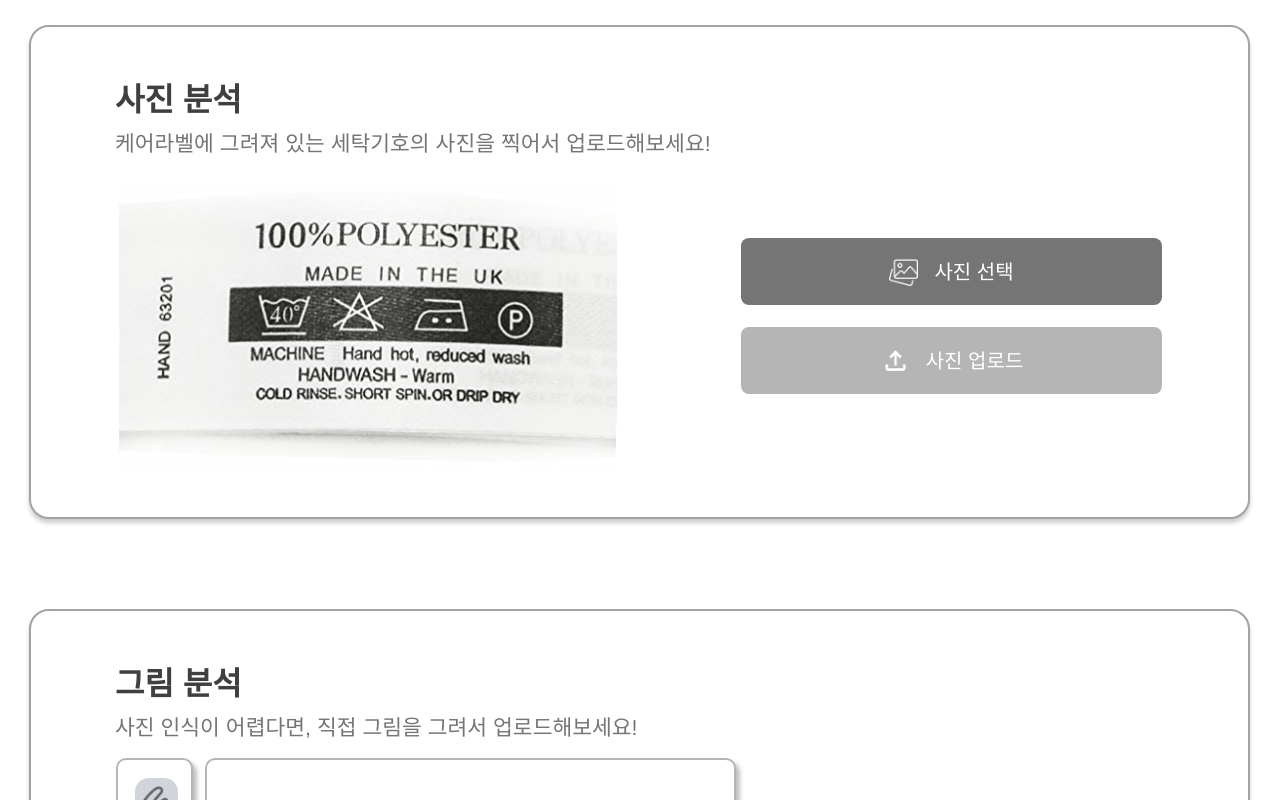
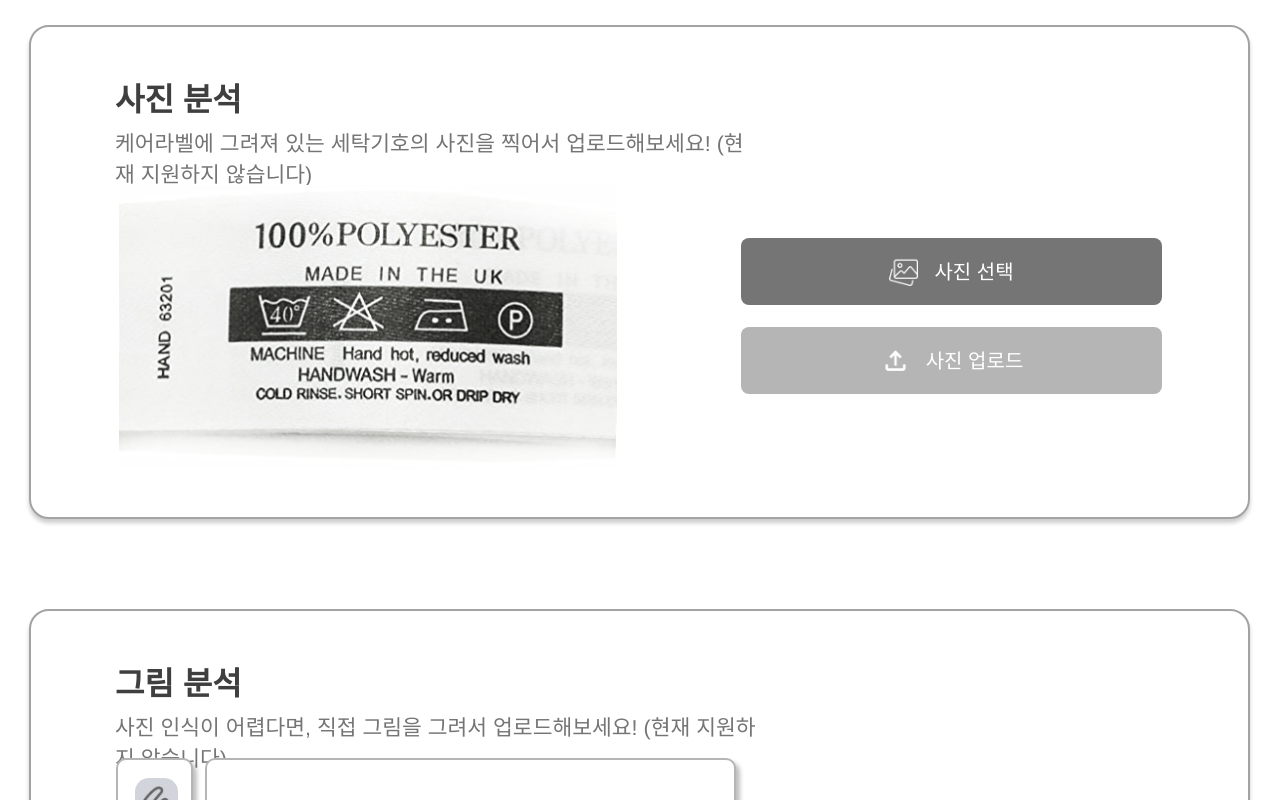
Before and after one commit to jsh6269/CareWise, a React (Create React App) app: page /label-ex in a window 1280 px wide. Shown: the part 220-1020 px from the top of the page. Built offline with nearby package versions, Linux system fonts and the light colour scheme; no server answers.

Commit message:
Update LabelExPage.jsx

```diff
--- a/src/routes/LabelExPage.jsx
+++ b/src/routes/LabelExPage.jsx
@@ -77,7 +77,7 @@ const LabelExPage = () => {
                 사진 분석
               </div>
               <p className="relative self-stretch [font-family:'Inter-Regular',Helvetica] font-normal text-[#757575] text-[21.5px] tracking-[0] leading-[normal]">
-                케어라벨에 그려져 있는 세탁기호의 사진을 찍어서 업로드해보세요!
+                케어라벨에 그려져 있는 세탁기호의 사진을 찍어서 업로드해보세요! (현재 지원하지 않습니다)
               </p>
             </div>
             <img
@@ -132,7 +132,7 @@ const LabelExPage = () => {
                 그림 분석
               </div>
               <p className="relative self-stretch [font-family:'Inter-Regular',Helvetica] font-normal text-[#757575] text-[21.5px] tracking-[0] leading-[normal]">
-                사진 인식이 어렵다면, 직접 그림을 그려서 업로드해보세요!
+                사진 인식이 어렵다면, 직접 그림을 그려서 업로드해보세요! (현재 지원하지 않습니다)
               </p>
             </div>
             <div className="inline-flex items-center gap-3 absolute top-[147px] left-[85px]">
```
